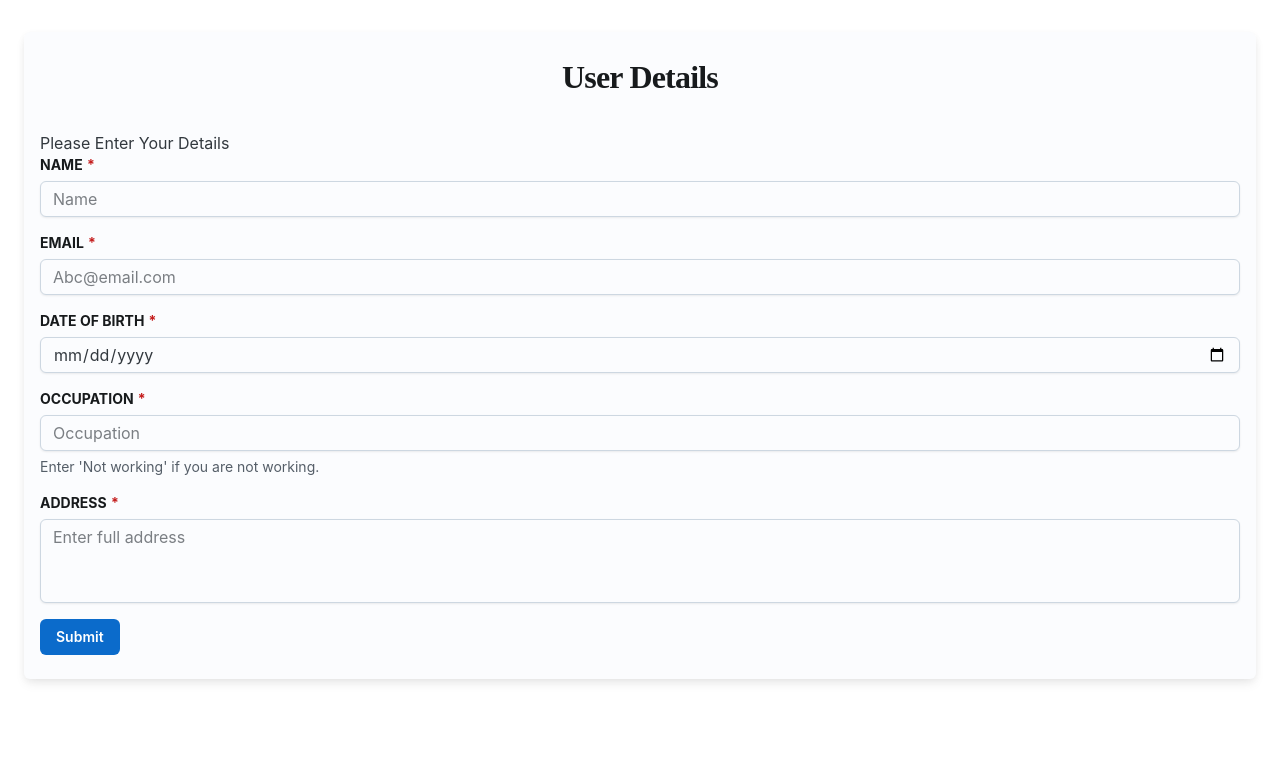
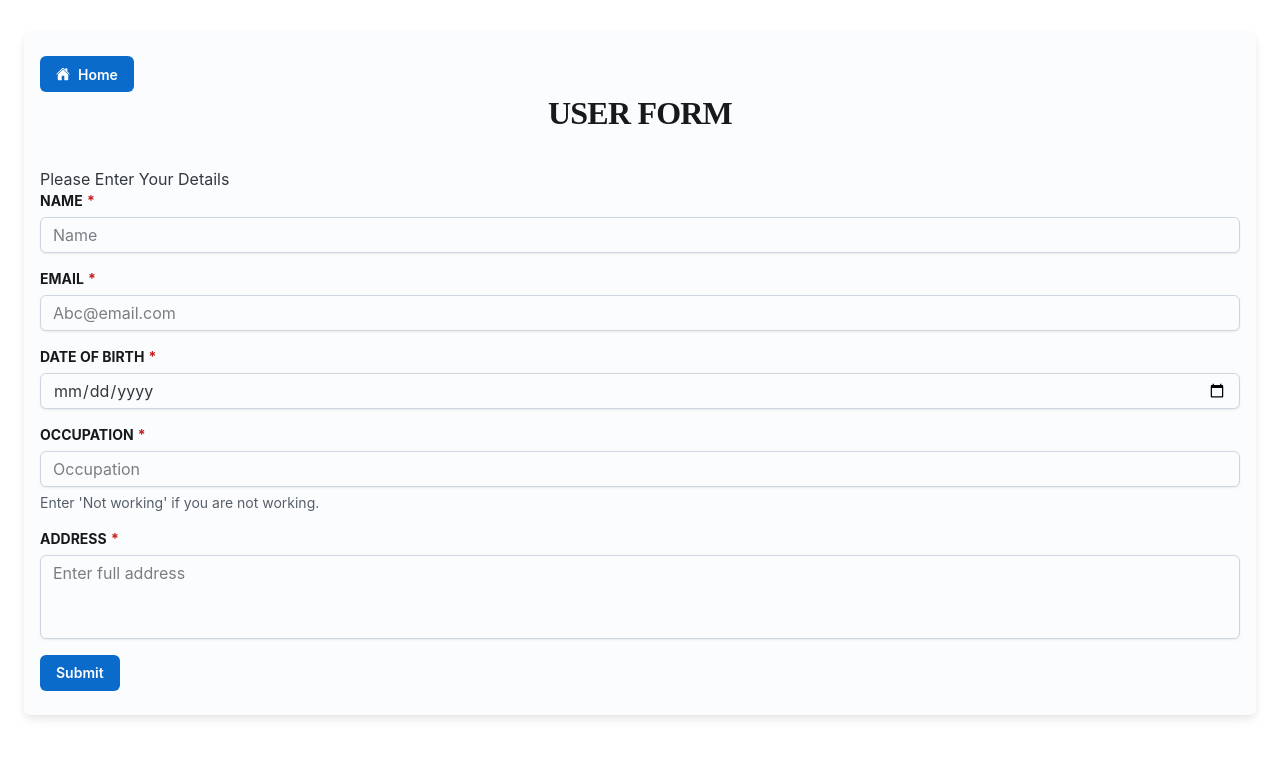
Before and after one commit to aswinpmathews/user-registration-app, a React (Create React App) app: page / in a window 1280 px wide. Shown: the top 758 px of the page. Built offline with nearby package versions, Linux system fonts and the light colour scheme.

Commit message:
changed validation logic and added home button

```diff
--- a/src/components/UserForm.tsx
+++ b/src/components/UserForm.tsx
@@ -1,157 +1,136 @@
-import React, {  useState } from "react";
-import { addUser } from '../store/thunks/userThunks'
+import React, { useState } from "react";
+import { addUser } from "../store/thunks/userThunks";
 import UserDetail from "../types/User";
-
 import { useNavigate } from "react-router-dom";
-import { Typography,FormHelperText,FormControl,FormLabel ,Button, Box} from "@mui/joy";
+import {
+  Typography,
+  FormHelperText,
+  FormControl,
+  FormLabel,
+  Button,
+  Box,
+} from "@mui/joy";
 import { fieldsHelper } from "../helper/fieldsHelper";
-import {  selectIsLoading } from "../store/slice/UserSlice";
-import { useAppDispatch ,useAppSelector} from "../Custom/custom";
+import { selectIsLoading } from "../store/slice/userSlice";
+import { useAppDispatch, useAppSelector } from "../Custom/custom";
+import { IoHome } from "react-icons/io5";
 
 
-function UserForm(){
-  const navigate=useNavigate();
-  const dispatch=useAppDispatch()
-  const isAddingUser=useAppSelector(selectIsLoading)
- const [addError,setAddError]=useState<string|null>(null)
 
-    const [formData,setFormData]=useState<UserDetail >({
-        name:'',
-        email:'',
-        occupation:'',
-        dob:'',
-        address:''
-    })
-    const [error,setError]=useState<Record<string,string>>({})
-    const validate=()=>{
-      const newErrors:Record<string,string>={};
-      if(!formData.name.trim()) newErrors.name="Name is required";
-      else if(formData.name.length<3) newErrors.name="Name must be at least 3 characters";
-      else if(formData.name[0]!==formData.name[0].toUpperCase()) newErrors.name='The First Letter should be Capital'
-      if(!formData.email.trim()) newErrors.email="Email is required";
-      else if(!/\S+@\S+\.\S+/.test(formData.email)) newErrors.email="Invalid Email Format";
-      if(!formData.occupation.trim()) newErrors.occupation="Occupation is required";
-      else  if(formData.occupation.length<3) newErrors.occupation="Occupation must be at least 3 characters";
-      else if(formData.occupation[0]!==formData.occupation[0].toUpperCase()) newErrors.occupation='The First Letter should be Capital'
-      if(!formData.dob.trim()) newErrors.dob="Date of Birth is required";
-      else if (new Date(formData.dob) > new Date()) newErrors.dob="Date of Birth cannot be in the future";
-      else if(calculateAge(formData.dob)<18) newErrors.dob="Age must be at least 18 years";
-      else if(calculateAge(formData.dob)>120) newErrors.dob="Age must be less than 120 years";
-      if(!formData.address.trim()) newErrors.address="Address is required";
+function UserForm() {
+  const navigate = useNavigate();
+  const dispatch = useAppDispatch();
+  const isAddingUser = useAppSelector(selectIsLoading);
+  const [addError, setAddError] = useState<string | null>(null);
 
-      return newErrors;
+  const [formData, setFormData] = useState<UserDetail>({
+    name: "",
+    email: "",
+    occupation: "",
+    dob: "",
+    address: "",
+  });
 
-    }
-    function calculateAge(dob:string):number {
+  function calculateAge(dob: string): number {
     const birth = new Date(dob);
     const today = new Date();
     let age = today.getFullYear() - birth.getFullYear();
     const monthDiff = today.getMonth() - birth.getMonth();
-      if(monthDiff<0 || (monthDiff===0 && today.getDate()<birth.getDate())){
+    if (
+      monthDiff < 0 ||
+      (monthDiff === 0 && today.getDate() < birth.getDate())
+    ) {
       age--;
     }
     return age;
   }
 
+  const handleChange = (
+    event: React.ChangeEvent<HTMLInputElement | HTMLTextAreaElement>
+  ) => {
+    const { name, value } = event.target;
+    setFormData((prev) => ({
+      ...prev,
+      [name]: value,
+    }));
+  };
 
-    const handleChange=(event:React.ChangeEvent<HTMLInputElement|HTMLTextAreaElement>)=>{
-        const {name,value}=event.target
-        setFormData(prev=>({
-            ...prev,
-            [name]:value
-        }))
-
-    }
-
-
-  const handleSubmit =async (e: React.FormEvent) => {
+  const handleSubmit = async (e: React.FormEvent) => {
     e.preventDefault();
-
-  const validationErrors = validate();
-  if(Object.keys(validationErrors).length > 0){
-  setError(validationErrors);
-  return;
-  }
-
-        setError({})
-
     await dispatch(
       addUser({
         ...formData,
-          age: calculateAge(formData.dob) ,
+        age: calculateAge(formData.dob),
       })
-      ).unwrap()
-      .then(()=>{
-        navigate('/users');
+    )
+      .unwrap()
+      .then(() => {
+        navigate("/");
       })
-      .catch((err : string)=>{
+      .catch((err: string) => {
+        setAddError(err);
 
-            setAddError(err)
+        console.error(
+          `FAILURE: Caught error in handleSubmit. Navigation prevented.  ${err}`
+        );
+      });
+  };
 
-          console.error(`FAILURE: Caught error in handleSubmit. Navigation prevented.  ${err}`);
-        })
-
-  };
-  const handleKeyDown = (e: React.KeyboardEvent) => {
-    if (e.key === 'Enter') {
-      handleSubmit(e as React.FormEvent);
-    }
-  }
-
-  return <Box>
-
-  {isAddingUser ? <Box> <Typography>Adding User Details</Typography> </Box>
-  : addError ? <Box><Typography>Error Adding User Details...</Typography></Box>
-  :
+  return (
     <Box>
-
-<Typography level="h2" component="h1"
+      {isAddingUser ? (
+        <Box>
+          <Typography>Adding User Details</Typography>{" "}
+        </Box>
+      ) : addError ? (
+        <Box>
+          <Typography>Error Adding User Details...</Typography>
+        </Box>
+      ) : (
+        <Box>
+          <Button startDecorator={<IoHome />} onClick={()=>navigate('/')}>Home</Button>
+          <Typography
+            level="h2"
+            component="h1"
             sx={{
-        justifyContent: 'center',
-        display: 'flex',
+              justifyContent: "center",
+              display: "flex",
               mb: 4,
-        fontSize: '2rem',
-        fontWeight: 'bold',
-        fontFamily: 'noto-sans',
-      }}>
-    User Details
+              fontSize: "2rem",
+              fontWeight: "bold",
+              fontFamily: "noto-sans",
+            }}
+          >
+            USER FORM
           </Typography>
           <Box>Please Enter Your Details</Box>
 
-<Box>
- {fieldsHelper.map(field=>(
-      <FormControl
-                key={field.name}
-                error={!!error[field.name]}
-                required
-                sx={{ mb: 2 }}
-              >
-                <FormLabel sx={{ fontWeight: 'bold' }}>{field.label}</FormLabel>
+          <form onSubmit={handleSubmit}>
+            {fieldsHelper.map((field) => (
+              <FormControl key={field.name} required sx={{ mb: 2 }}>
+                <FormLabel sx={{ fontWeight: "bold" }}>{field.label}</FormLabel>
                 <field.component
                   name={field.name}
                   type={field.type}
                   placeholder={field.placeholder}
                   value={formData[field.name as keyof UserDetail]}
                   onChange={handleChange}
-                  minRows ={field.minRows||undefined}
+                  minRows={field.minRows || undefined}
                   slotProps={field.slotProps}
-                  onKeyDown={handleKeyDown}
                 />
-                {error[field.name] && (
-                  <FormHelperText>{error[field.name]}</FormHelperText>
-                )}
-                {!error[field.name] && field.helper && (
+                {field.helper && (
                   <FormHelperText>{field.helper}</FormHelperText>
                 )}
               </FormControl>
             ))}
-            <Button type="submit" variant="solid" onClick={handleSubmit}>Submit</Button>
-
+            <Button type="submit" variant="solid">
+              Submit
+            </Button>
+          </form>
         </Box>
+      )}
     </Box>
-  }
-  </Box>
-
+  );
 }
 
 export default UserForm;
--- a/src/helper/fieldsHelper.ts
+++ b/src/helper/fieldsHelper.ts
@@ -1,7 +1,6 @@
 import { Input, Textarea } from "@mui/joy";
 
-import { ComponentType } from 'react';
-
+import { ComponentType } from "react";
 
 interface FieldHelper {
   name: string;
@@ -10,17 +9,24 @@ interface FieldHelper {
   placeholder?: string;
   component: ComponentType<any>;
   minRows?: number;
-  slotProps?: any;
+  slotProps?: object;
   helper?: string;
 }
 
-export const fieldsHelper :FieldHelper[]= [
+export const fieldsHelper: FieldHelper[] = [
   {
     name: "name",
     label: "NAME",
     type: "text",
     placeholder: "Name",
     component: Input,
+    slotProps: {
+      input: {
+        pattern: "^[A-Z][A-Za-z ]+$",
+        autoComplete: "off",
+        title: "First Letter Should be Capital. Name should only contain letters and spaces",
+      },
+    },
   },
   {
     name: "email",
@@ -28,18 +34,26 @@ export const fieldsHelper :FieldHelper[]= [
     type: "email",
     placeholder: "Abc@email.com",
     component: Input,
+    slotProps: {
+      input: {
+        pattern: "^[A-Za-z0-9._#+]+@[A-Za-z0-9.]+\\.[A-Za-z]{2,}$",
+        title: "Enter a valid email address",
+      },
+    },
   },
   {
     name: "dob",
     label: "DATE OF BIRTH",
     type: "date",
     placeholder: "Date of Birth",
+
     component: Input,
     slotProps: {
       input: {
+        min: "1900-01-01",
         max: new Date().toISOString().split("T")[0],
-        }
-      }
+      },
+    },
   },
   {
     name: "occupation",
@@ -47,7 +61,13 @@ export const fieldsHelper :FieldHelper[]= [
     type: "text",
     placeholder: "Occupation",
     component: Input,
-      helper: "Enter 'Not working' if you are not working."
+    slotProps: {
+      input: {
+        pattern: "^[A-Za-z ]+$",
+        title: "Occupation should only contain letters and spaces",
+      },
+    },
+    helper: "Enter 'Not working' if you are not working.",
   },
   {
     name: "address",
@@ -55,6 +75,6 @@ export const fieldsHelper :FieldHelper[]= [
     type: "text",
     placeholder: "Enter full address",
     component: Textarea,
-      minRows: 3
-    }
+    minRows: 3,
+  },
 ];
```
Lines whose indentation alone changed are shown as unchanged.
